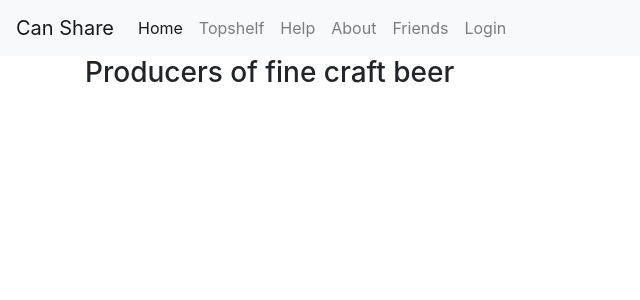
After one commit to jonathanw82/Can_Share, a Flask app: page /friends in a window 1280 px wide. The commit adds this page. Shown: the top 300 px of the page, without its empty margins (0-640 px from the left). Run offline with Flask 2, Linux system fonts and the light colour scheme; some libraries are stand-ins or nearby versions; some web fonts are replaced.

Commit message:
update readme with infomation about the pages

```diff
--- a/app.py
+++ b/app.py
@@ -76,6 +76,7 @@ def logout():
 # ~~~~~~~~~~~~~~~~~~~~~~~~~~~~~~~~~~ Page Routes ~~~~~~~~~~~~~~~~~~~~~~~~~~~~~~
 """
 
+
 @app.route('/')
 @app.route('/home')
 def home():
@@ -98,6 +99,11 @@ def topshelf():
     return render_template('topshelf.html')
 
 
+@app.route('/friends')
+def friends():
+    return render_template('friends.html')
+
+
 @app.route('/add_beer')
 def add_beer():
     return render_template('addnewbeer.html', typesofbeer=mongo.db.type.find())
--- a/templates/addnewbeer.html
+++ b/templates/addnewbeer.html
@@ -2,7 +2,7 @@
 {% block content %}
 
 <div>
-	<h2 class="addbeerPageTitle">Add Your Beer</h2>
+	<h2 class="addbeerPageTitle">Brew your own!</h2>
 	<form form action="{{url_for('insert_beer')}}" method="POST">
 		<div>
 			<label >Beer Name</label>
--- a/templates/base.html
+++ b/templates/base.html
@@ -29,6 +29,7 @@
 					<a class="nav-item nav-link" href="{{url_for ('topshelf')}}">Topshelf</a>
                     <a class="nav-item nav-link" href="{{url_for ('help')}}">Help</a>
                     <a class="nav-item nav-link" href="{{url_for ('about')}}">About</a>
+                    <a class="nav-item nav-link" href="{{url_for ('friends')}}">Friends</a>
 					<a class="nav-item nav-link" href="#">Login</a>
 				</div>
 			</div>
--- /dev/null
+++ b/templates/friends.html
@@ -0,0 +1,5 @@
+{% extends 'base.html' %}
+{% block content %}
+<h3>Producers of fine craft beer</h3>
+
+{% endblock %}
```
Also changed, not shown: README.md. Lines whose indentation alone changed are shown as unchanged.
